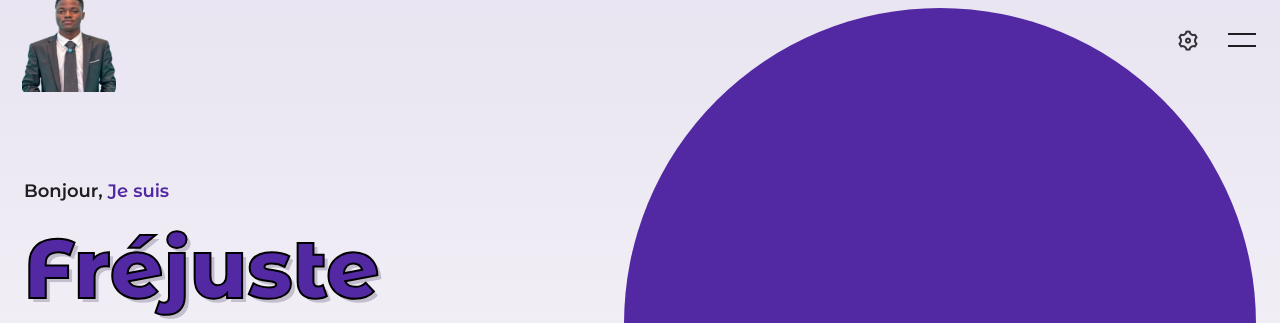
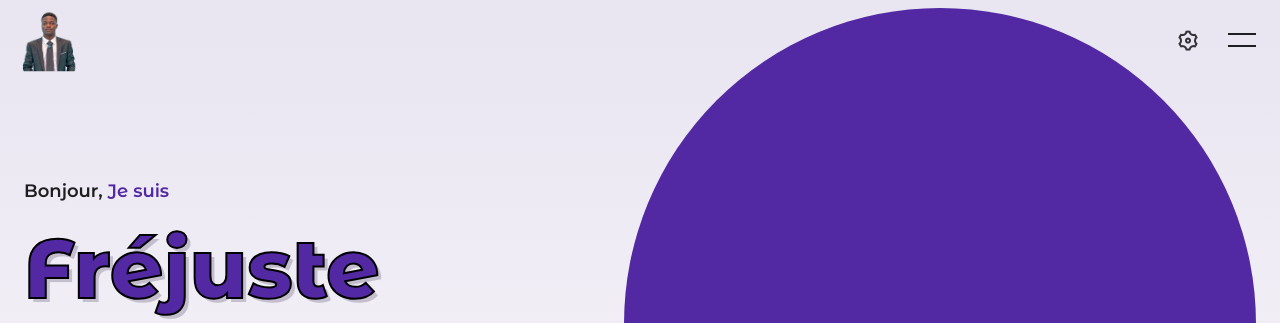
Before and after one commit to MaxwelTbz1/Portfolio-Frejuste, a plain HTML site: page index.html in a window 1280 px wide. Shown: the top 323 px of the page. Drawn offline with nearby package versions, Linux system fonts and the light colour scheme; files whose address does not match are found by name.

Commit message:
Update index.html
correction

```diff
--- a/index.html
+++ b/index.html
@@ -16,7 +16,7 @@
 
     <!--=============== CSS ===============-->
     <link rel="stylesheet" href="css/style.css" />
-    <link rel="shortcut icon" href="img/en-têt.jpg" type="image/x-icon" />
+    <link rel="shortcut icon" href="img/en-têt.jpg" type="image/x-icon" style="font-weight: 1000" />
     <title>PORTFOLIO ~ Fréjuste BAGNONHOUN</title>
 </head>
 
@@ -26,7 +26,7 @@
 
   <header class="header" id="header">
     <nav class="nav container">
-      <a href="#" class="nav-logo"><img src="img/en.png" style="display: flex; height: 100px; width: 90px; font-weight: 1900;"></a>
+      <a href="#" class="nav-logo"><img src="img/en.png" style="display: flex; height: 59px; width: 50px; font-weight: 1900;"></a>
 
       <div class="nav-menu" id="nav-menu">
         <ul class="nav-list">
```
